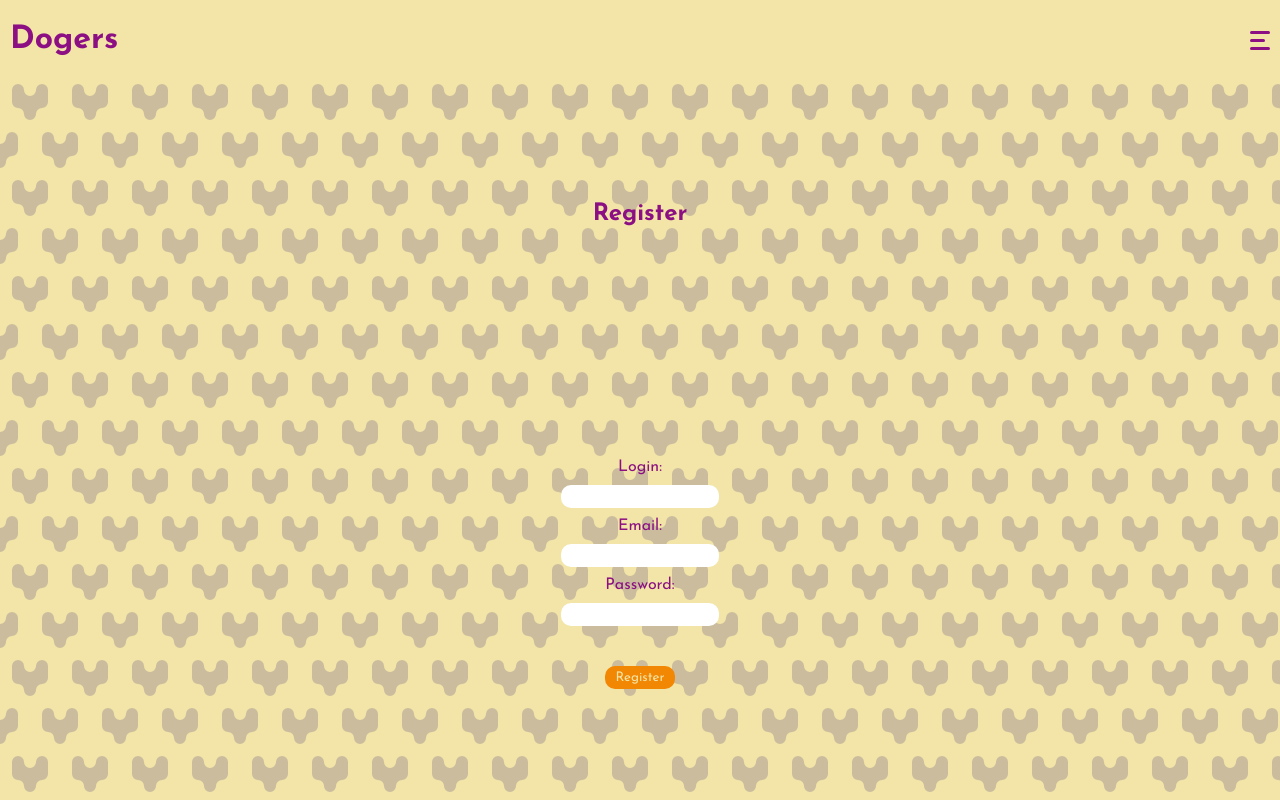
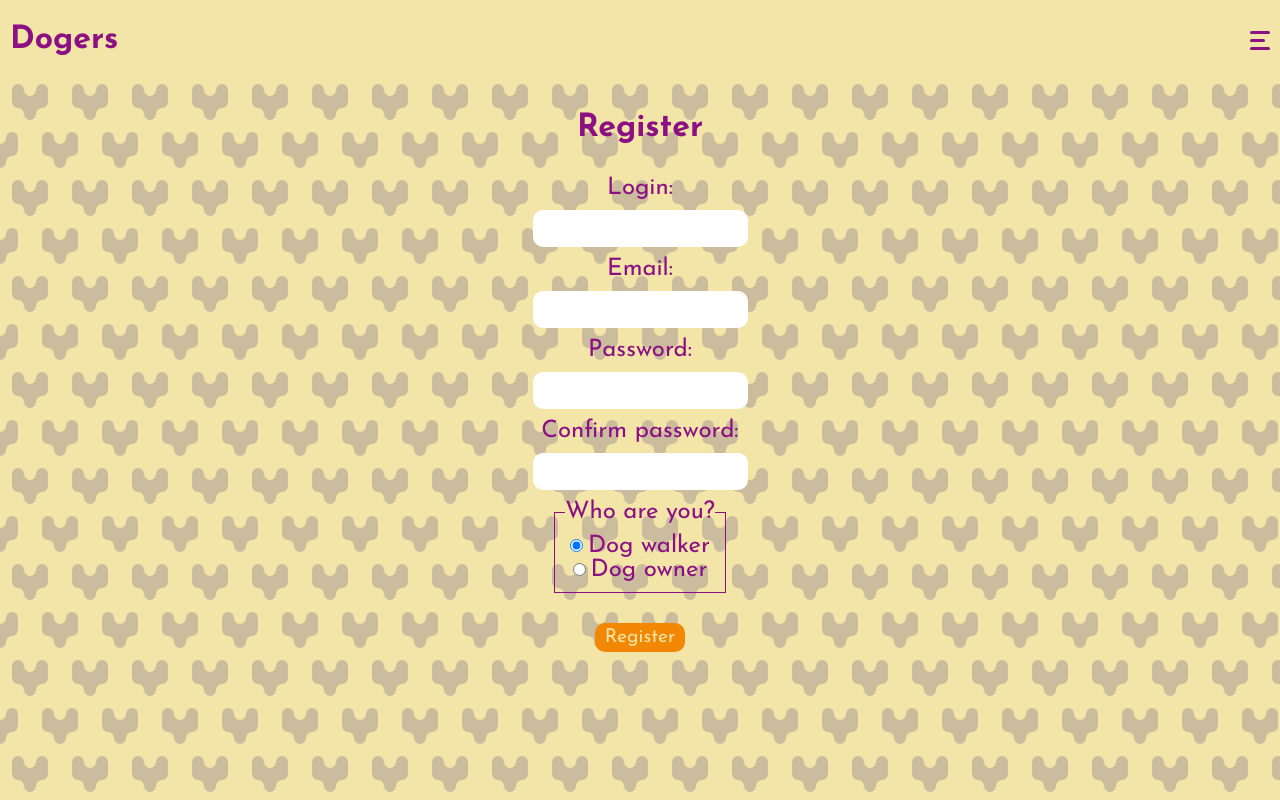
Before and after one commit to tynakpinska/dogers, a React app: page /register in a window 1280 px wide. Built offline with nearby package versions, Linux system fonts and the light colour scheme.

Commit message:
add role in Register component

```diff
--- a/Routes/Home/Home.scss
+++ b/Routes/Home/Home.scss
@@ -7,6 +7,7 @@
   padding: 20px 10px;
   color: index.$color4;
   text-shadow: 2px 2px 2px index.$color3;
+  font-size: 2;
 }
 
 .hero__button {
--- a/Routes/LogIn/LogIn.js
+++ b/Routes/LogIn/LogIn.js
@@ -4,10 +4,38 @@ import "./Login.scss";
 const LogIn = ({ open }) => {
   const [login, setLogin] = useState("");
   const [password, setPassword] = useState("");
+  const [errorMessage, setErrorMessage] = useState("");
+
+  const handleSubmit = e => {
+    e.preventDefault();
+    fetch(`${process.env.REACT_APP_API_URL}/login`, {
+      method: "POST",
+      headers: {
+        "Content-Type": "application/json",
+        "Access-Control-Allow-Origin": `${process.env.REACT_APP_API_ORIGIN}`,
+      },
+      body: JSON.stringify({ login, password }),
+    })
+      .then(resp => resp.json())
+      .then(resp => {
+        console.log(JSON.parse(resp.body).result);
+      })
+      .catch(err => {
+        console.log(err);
+      });
+  };
+
+  const handleClick = () => {
+    setErrorMessage("");
+    if (!(login && password)) {
+      setErrorMessage("Login and password are required");
+    }
+  };
+
   return (
     <div className={open ? "login open" : "login"}>
       <h2 className="login__header">Log in</h2>
-      <form className="login__form">
+      <form className="login__form" onSubmit={handleSubmit}>
         <label className="login__label" htmlFor="name">
           Login:
         </label>
@@ -30,7 +58,13 @@ const LogIn = ({ open }) => {
           onChange={e => setPassword(e.target.value)}
           required
         />
-        <input className="login__input--button" type="submit" value="Log in" />
+        <p>{errorMessage}</p>
+        <input
+          className="login__input--button"
+          type="submit"
+          value="Log in"
+          onClick={handleClick}
+        />
       </form>
     </div>
   );
--- a/Routes/LogIn/Login.scss
+++ b/Routes/LogIn/Login.scss
@@ -7,7 +7,6 @@
   height: 90vh;
   display: flex;
   flex-direction: column;
-  justify-content: space-around;
   align-items: center;
 }
 
@@ -16,10 +15,12 @@
 }
 
 .login__header {
+  font-size: 2rem;
   padding: 10px;
 }
 
 .login__form {
+  font-size: 1.5rem;
   display: flex;
   flex-direction: column;
   justify-content: space-between;
@@ -27,13 +28,19 @@
 }
 
 .login__input {
+  font-size: 1.1rem;
   border: none;
   border-radius: 10px;
   margin: 10px;
-    padding: 5px;
+  padding: 10px;
+}
+.login__input:active,
+.login__input:focus {
+  outline: 2px solid #8c0f83;
 }
 
 .login__input--button {
+  font-size: 1.2rem;
   padding: 10px;
   border: none;
   border-radius: 10px;
--- a/Routes/Register/Register.js
+++ b/Routes/Register/Register.js
@@ -1,28 +1,107 @@
-import React from "react";
+import React, { useState } from "react";
 import "./Register.scss";
 
 const Register = ({ open }) => {
+  const [login, setLogin] = useState("");
+  const [email, setEmail] = useState("");
+  const [password, setPassword] = useState("");
+  const [confirmedPassword, setConfirmedPassword] = useState("");
+  const [role, setRole] = useState("walker");
+
+  const handleSubmit = e => {
+    e.preventDefault();
+    console.log(role)
+    fetch(`${process.env.REACT_APP_API_URL}/register`, {
+      method: "POST",
+      headers: {
+        "Content-Type": "application/json",
+        "Access-Control-Allow-Origin": `${process.env.REACT_APP_API_ORIGIN}`,
+      },
+      body: JSON.stringify({ login, email, password, role }),
+    })
+      .then(resp => resp.json())
+      .then(resp => {
+        console.log(JSON.parse(resp.body).result);
+      })
+      .catch(err => {
+        console.log(err);
+      });
+  };
+
   return (
     <div className={open ? "register open" : "register"}>
       <h2 className="register__header">Register</h2>
-      <form className="register__form">
+      <form className="register__form" onSubmit={handleSubmit}>
         <label className="register__label" htmlFor="login">
-          Login:{" "}
+          Login:
         </label>
-        <input className="register__input" type="text" name="login" required />
+        <input
+          className="register__input"
+          type="text"
+          name="login"
+          value={login}
+          onChange={e => setLogin(e.target.value)}
+          required
+        />
         <label className="register__label" htmlFor="email">
-          Email:{" "}
+          Email:
         </label>
-        <input className="register__input" type="email" name="email" required />
+        <input
+          className="register__input"
+          type="email"
+          name="email"
+          value={email}
+          onChange={e => setEmail(e.target.value)}
+          required
+        />
         <label className="register__label" htmlFor="password">
-          Password:{" "}
+          Password:
         </label>
         <input
           className="register__input"
           type="password"
           name="password"
+          value={password}
+          onChange={e => setPassword(e.target.value)}
           required
         />
+        <label className="register__label" htmlFor="confirmPassword">
+          Confirm password:
+        </label>
+        <input
+          className="register__input"
+          type="password"
+          name="password"
+          value={confirmedPassword}
+          onChange={e => setConfirmedPassword(e.target.value)}
+          required
+        />
+
+        <fieldset>
+          <legend>Who are you?</legend>
+
+          <div>
+            <input
+              type="radio"
+              value="walker"
+              name="role"
+              defaultChecked
+              onClick={e => setRole(e.target.value)}
+            />
+            <label htmlFor="walker">Dog walker</label>
+          </div>
+
+          <div>
+            <input
+              type="radio"
+              value="owner"
+              name="role"
+              onClick={e => setRole(e.target.value)}
+            />
+            <label htmlFor="owner">Dog owner</label>
+          </div>
+        </fieldset>
+
         <input
           className="register__input--button"
           type="submit"
--- a/Routes/Register/Register.scss
+++ b/Routes/Register/Register.scss
@@ -7,7 +7,6 @@
   height: 90vh;
   display: flex;
   flex-direction: column;
-  justify-content: space-around;
   align-items: center;
 }
 
@@ -16,10 +15,12 @@
 }
 
 .register__header {
-    padding: 10px;
+  font-size: 2rem;
+  padding: 2rem;
 }
 
 .register__form {
+  font-size: 1.5rem;
   display: flex;
   flex-direction: column;
   justify-content: space-between;
@@ -27,13 +28,20 @@
 }
 
 .register__input {
+  font-size: 1.1rem;
   border: none;
   border-radius: 10px;
   margin: 10px;
-    padding: 5px;
+  padding: 10px;
+}
+
+.register__input:active,
+.register__input:focus {
+  outline: 2px solid #8c0f83;
 }
 
 .register__input--button {
+  font-size: 1.2rem;
   padding: 10px;
   border: none;
   border-radius: 10px;
@@ -42,3 +50,12 @@
   background: index.$color2;
   color: index.$color4;
 }
+
+fieldset {
+  border: 1px solid #8c0f83;
+  padding: 10px;
+}
+
+input[type="radio"] {
+  margin-right: 5px;
+}
--- a/package.json
+++ b/package.json
@@ -35,6 +35,7 @@
     "@babel/preset-react": "^7.12.13",
     "babel-loader": "^8.2.2",
     "css-loader": "^5.1.1",
+    "dotenv-webpack": "^8.0.1",
     "file-loader": "^6.2.0",
     "html-webpack-plugin": "^5.3.0",
     "sass": "^1.32.8",
--- a/webpack.config.js
+++ b/webpack.config.js
@@ -1,5 +1,6 @@
-var path = require("path");
-var HtmlWebpackPlugin = require("html-webpack-plugin");
+const path = require("path");
+const HtmlWebpackPlugin = require("html-webpack-plugin");
+const Dotenv = require("dotenv-webpack");
 
 module.exports = {
   entry: "./src/index.js",
@@ -35,5 +36,7 @@ module.exports = {
     new HtmlWebpackPlugin({
       template: "src/index.html",
     }),
+
+    new Dotenv(),
   ],
 };
```
Also changed, not shown: 2 other files (tests, documents, lock files or other folders). Lines whose indentation alone changed are shown as unchanged.
